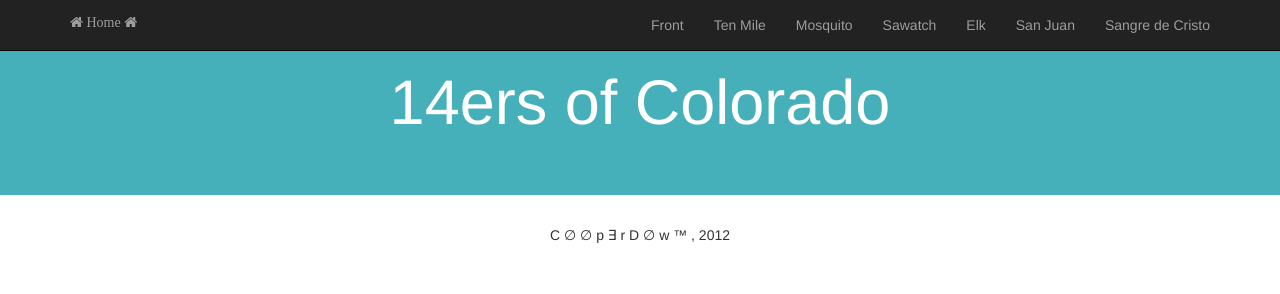
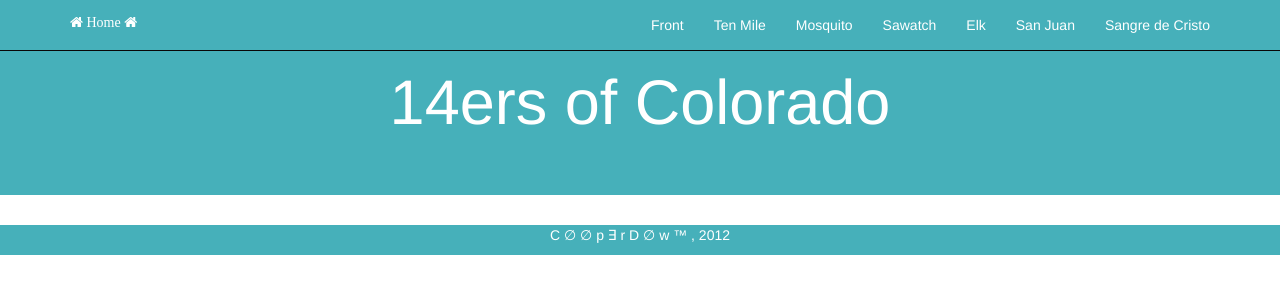
Before and after one commit to cooperdow/Fourteeners, a plain HTML site: page index.html in a window 1280 px wide. Drawn offline with nearby package versions, Linux system fonts and the light colour scheme; some packages are replaced by stand-ins of ours.

Commit message:
Update seaeses.css

```diff
--- a/seaeses.css
+++ b/seaeses.css
@@ -1 +1,25 @@
-css
+#nav
+{
+    background-color: #46B0BA;
+}
+
+.navbar-inverse .navbar-nav>li>a
+{
+    color: #FFFFFF;
+}
+
+#home1
+{
+    color: #FFFFFF;
+}
+
+#home2
+{
+    color: #FFFFFF;
+}
+
+footer
+{
+    background-color: #46B0BA;
+    color: #FFFFFF;
+}
```
